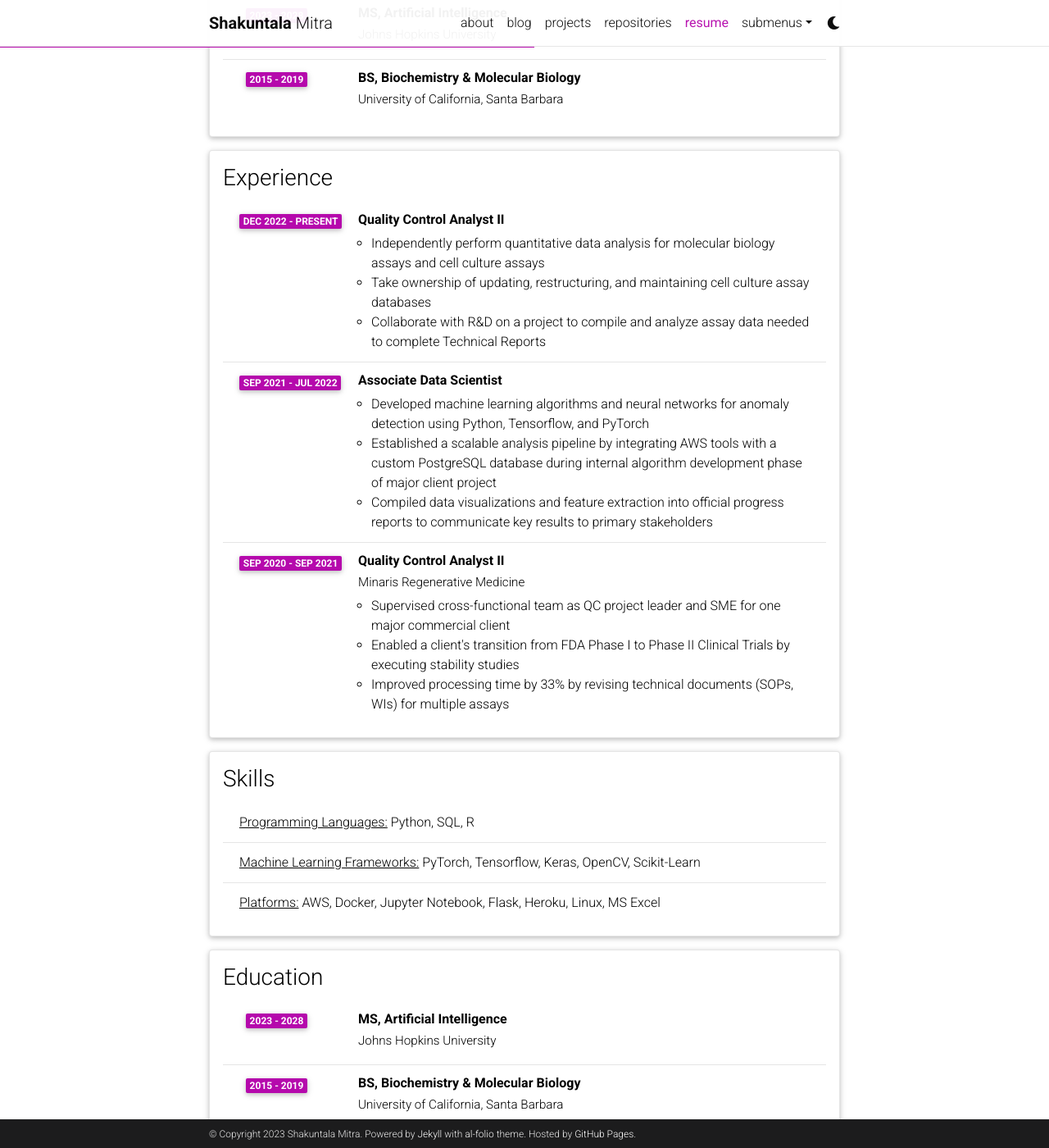
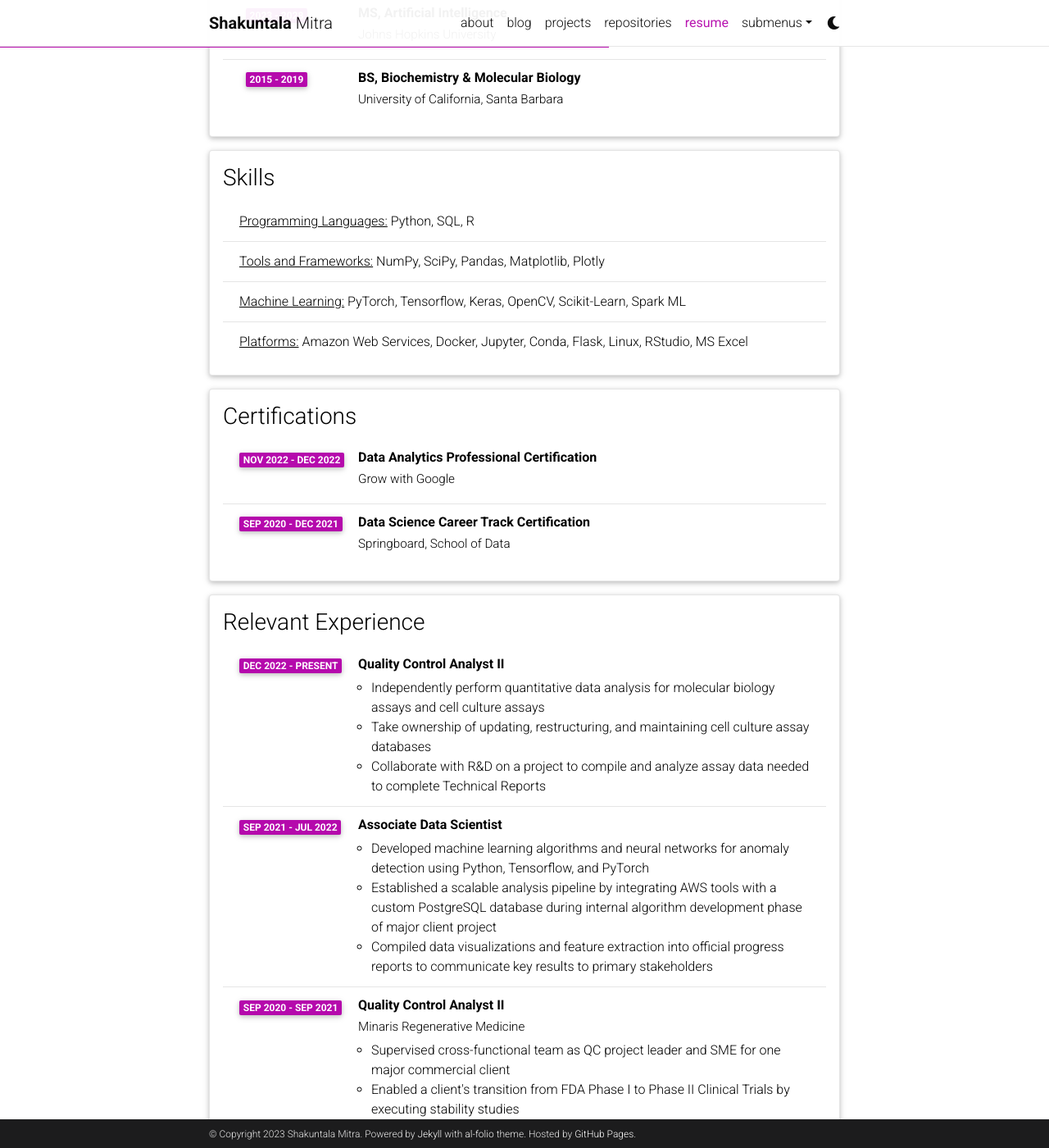
Before and after one commit to dna-witch/dna-witch.github.io, a Jekyll site: the page built from _pages/cv.md, in a window 1280 px wide and 1400 px high, scrolled down 517 px. Shown: the whole window at 82% size. Built offline with Jekyll 4.4.1, drawn with Linux system fonts in a browser that asks for light colours; comment, search, counter and statistics services are not loaded; a style sheet for code colours, icons or effects is not loaded; some of the changed text lies outside the part shown.

Commit message:
added to Skills, moved Skills and Certifications up, deleted duplicate Education section

```diff
--- a/_data/cv.yml
+++ b/_data/cv.yml
@@ -7,8 +7,8 @@
       value: shakuntala.mitra@gmail.com
     - name: Professional Interests
       value: Bioinformatics, Natural Language Processing, Computer Vision, Open Source Data Science
-    - name: Languages
-      value: English, Bengali, Hindi, Japanese
+    - name: Spoken Languages
+      value: English, Bengali, Japanese, Hindi
 
 - title: Education
   type: time_table
@@ -30,7 +30,26 @@
       #   - Description 1.
       #   - Description 2.
 
-- title: Experience
+- title: Skills
+  type: list
+  contents:
+    - <u>Programming Languages:</u> Python, SQL, R
+    - <u>Tools and Frameworks:</u> NumPy, SciPy, Pandas, Matplotlib, Plotly
+    - <u>Machine Learning:</u> PyTorch, Tensorflow, Keras, OpenCV, Scikit-Learn, Spark ML
+    - <u>Platforms:</u> Amazon Web Services, Docker, Jupyter, Conda, Flask, Linux, RStudio, MS Excel
+
+- title: Certifications
+  type: time_table
+  contents:
+    - title: Data Analytics Professional Certification
+      institution: Grow with Google
+      year: Nov 2022 - Dec 2022
+    - title: Data Science Career Track Certification
+      # subtitle: Advanced Machine Learning
+      institution: Springboard, School of Data
+      year: Sep 2020 - Dec 2021
+
+- title: Relevant Experience
   type: time_table
   contents:
     - title: Quality Control Analyst II
@@ -54,43 +73,10 @@
         - Supervised cross-functional team as QC project leader and SME for one major commercial client
         - Enabled a client's transition from FDA Phase I to Phase II Clinical Trials by executing stability studies
         - Improved processing time by 33% by revising technical documents (SOPs, WIs) for multiple assays
+    - title: Quality Control Analyst II
+      institution: Minaris Regenerative Medicine
+      year: Sep 2020 - Sep 2021
 
-- title: Skills
-  type: list
-  contents:
-    - <u>Programming Languages:</u> Python, SQL, R
-    - <u>Machine Learning Frameworks:</u> PyTorch, Tensorflow, Keras, OpenCV, Scikit-Learn
-    - <u>Platforms:</u> AWS, Docker, Jupyter Notebook, Flask, Heroku, Linux, MS Excel
-
-- title: Education
-  type: time_table
-  contents:
-    - title: MS, Artificial Intelligence
-      institution: Johns Hopkins University
-      year: 2023 - 2028
-      # description:
-      #   - Description 1.
-      #   - Description 2.
-      #   - title: Description 3.
-      #     contents:
-      #       - Sub-description 1.
-      #       - Sub-description 2.
-    - title: BS, Biochemistry & Molecular Biology
-      institution: University of California, Santa Barbara
-      year: 2015 - 2019
-      # description:
-      #   - Description 1.
-      #   - Description 2.
-- title: Certifications
-  type: time_table
-  contents:
-    - title: Data Analytics Professional Certification
-      institution: Grow with Google
-      year: Nov 2022 - Dec 2022
-    - title: Data Science Career Track Certification
-      # subtitle: Advanced Machine Learning
-      institution: Springboard School of Data
-      year: Sep 2020 - Dec 2021
     # - title: Director
     #   institution: Kaiser Wilhelm Institute for Physics, Berlin, Germany.
     #   year: 1917-1933
```
